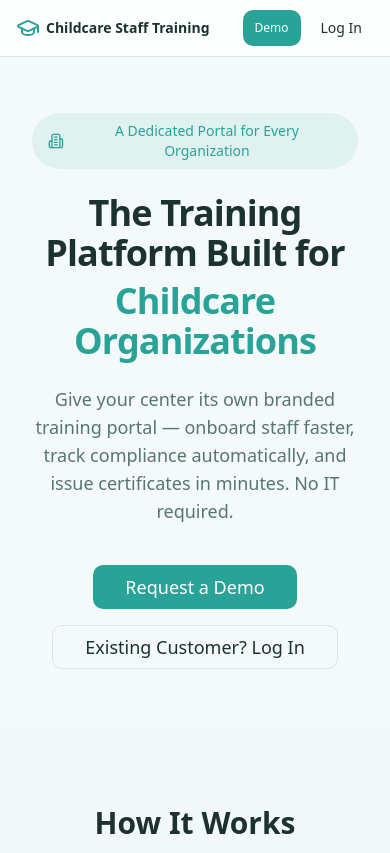
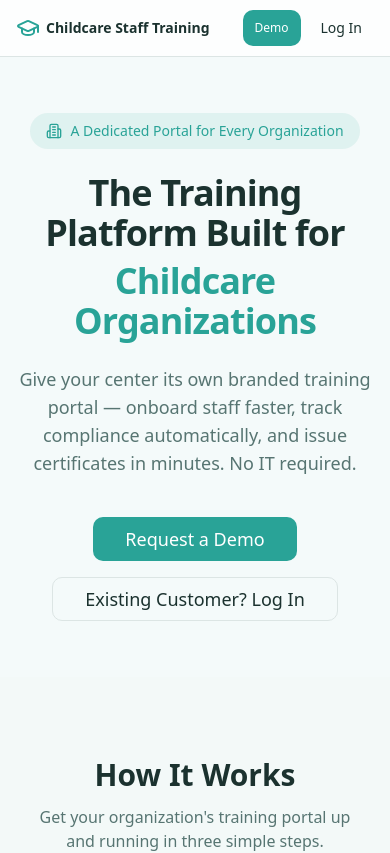
Before and after one commit to david54766/admin-haven-link, a React (Vite) app: page / in a window 390 px wide. Shown: the top 853 px of the page. Built offline with nearby package versions, Linux system fonts and the light colour scheme; no server answers; the database is empty; the HTML template or start-up script is replaced by a standard one.

Commit message:
Improve landing responsiveness

```diff
--- a/src/pages/Landing.tsx
+++ b/src/pages/Landing.tsx
@@ -56,7 +56,7 @@ export default function Landing() {
           <div className="absolute bottom-20 left-1/3 w-36 h-36 bg-accent/20 rounded-full blur-3xl" />
         </div>
 
-        <div className="container text-center relative">
+        <div className="container text-center relative px-4">
           <div className="inline-flex items-center gap-2 px-4 py-2 rounded-full bg-primary/10 text-primary mb-6">
             <Building2 className="h-4 w-4" />
             <span className="text-sm font-medium">A Dedicated Portal for Every Organization</span>
```
